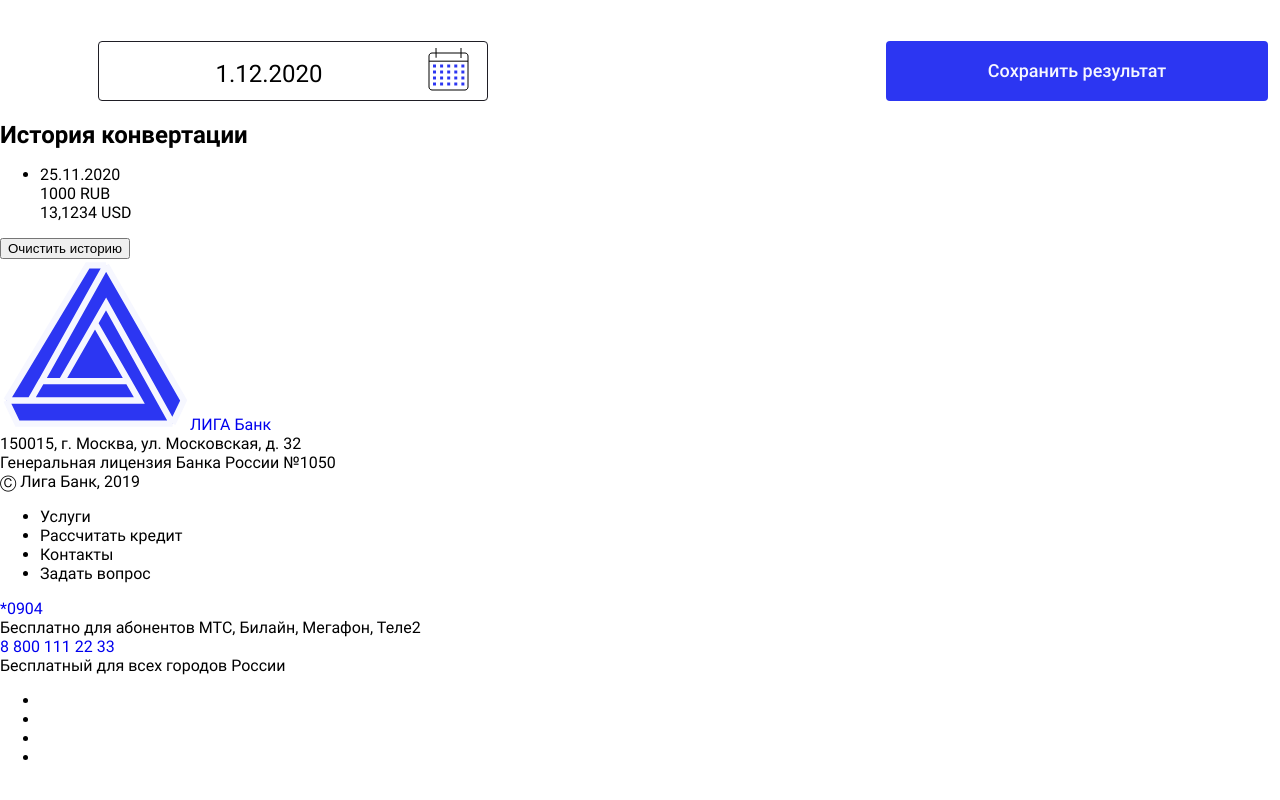
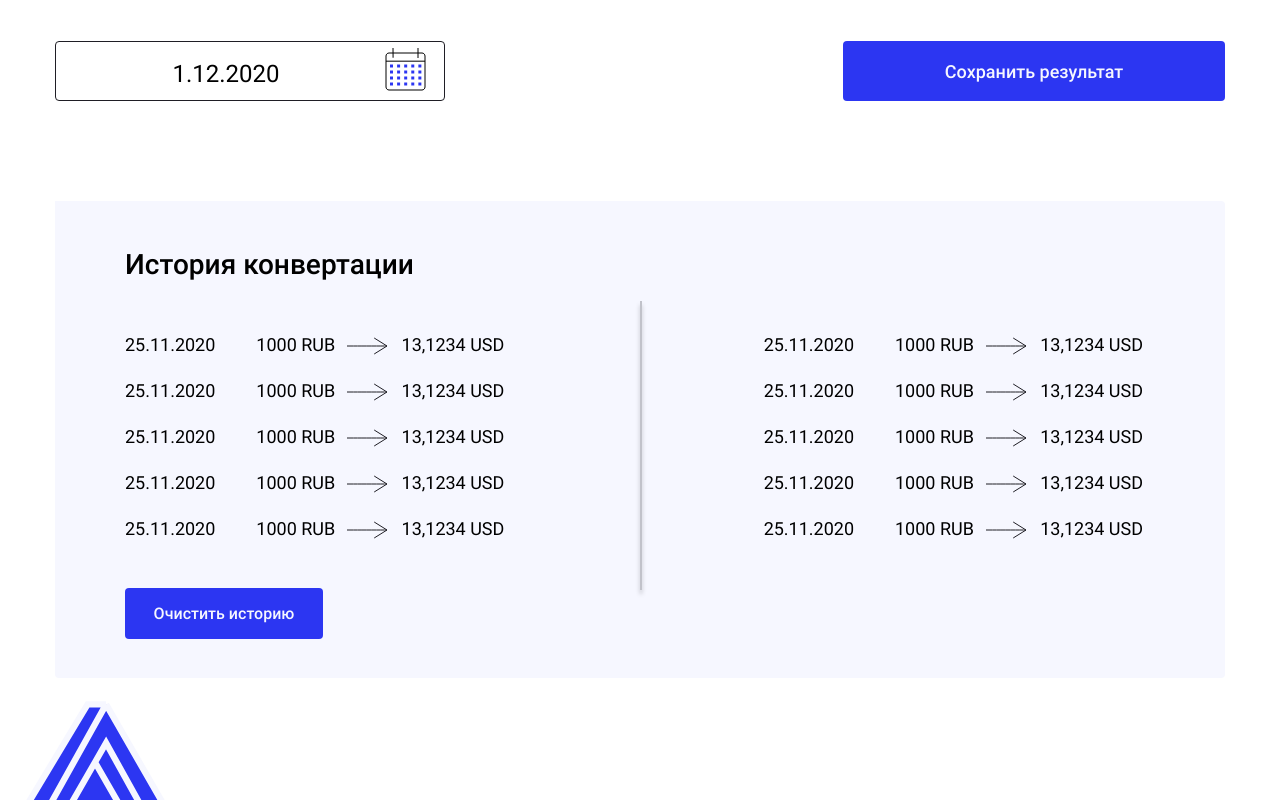
Before and after one commit to KaiZen-prog/league-bank, a React app: page / in a window 1280 px wide. Shown: the part 800-1600 px from the top of the page. Built offline with nearby package versions, Linux system fonts and the light colour scheme.

Commit message:
Стилизация WIP

```diff
--- a/src/components/conversion-history-list.jsx
+++ b/src/components/conversion-history-list.jsx
@@ -4,6 +4,15 @@ import ConversionHistoryItem from './conversion-history-item';
 const ConversionHistoryList = () => {
   return (
     <ul className="conversion-history__list">
+      <ConversionHistoryItem/>
+      <ConversionHistoryItem/>
+      <ConversionHistoryItem/>
+      <ConversionHistoryItem/>
+      <ConversionHistoryItem/>
+      <ConversionHistoryItem/>
+      <ConversionHistoryItem/>
+      <ConversionHistoryItem/>
+      <ConversionHistoryItem/>
       <ConversionHistoryItem/>
     </ul>
   );
--- a/src/components/conversion-history.jsx
+++ b/src/components/conversion-history.jsx
@@ -4,7 +4,7 @@ import ConversionHistoryList from "./conversion-history-list";
 const ConversionHistory = () => {
   return (
     <section className="conversion-history">
-      <h1 className="conversion-history__header">История конвертации</h1>
+      <h2 className="conversion-history__header">История конвертации</h2>
       <ConversionHistoryList/>
       <button className="conversion-history__button">Очистить историю</button>
     </section>
--- a/src/components/header.jsx
+++ b/src/components/header.jsx
@@ -3,6 +3,7 @@ import React from 'react';
 const Header = () => {
   return (
     <header className="header">
+      <div className="header__wrapper">
         <a className="header__logo" href="#">ЛИГА Банк</a>
 
         <nav className="header__nav">
@@ -26,6 +27,7 @@ const Header = () => {
         </nav>
 
         <a className="header__login" href="#">Войти в Интернет-банк</a>
+      </div>
     </header>
   );
 };
--- a/src/components/promo.jsx
+++ b/src/components/promo.jsx
@@ -3,10 +3,12 @@ import React from 'react';
 const Promo = () => {
   return (
     <section className="promo">
-      <div className="promo__wrapper">
-        <h1 className="promo__header">Лига Банк</h1>
-        <p className="promo__slogan">Кредиты на любой случай</p>
-        <a className="promo__link" href="#">Рассчитать кредит</a>
+      <div className="promo__center">
+        <div className="promo__wrapper">
+          <h1 className="promo__header">Лига Банк</h1>
+          <p className="promo__slogan">Кредиты на любой случай</p>
+          <a className="promo__link" href="#">Рассчитать кредит</a>
+        </div>
       </div>
     </section>
   );
--- /dev/null
+++ b/src/sass/conversion-history.scss
@@ -0,0 +1,117 @@
+.conversion-history {
+  position: relative;
+
+  width: 1170px;
+  height: 477px;
+
+  margin: 0 auto 20px auto;
+  padding-top: 44px;
+  padding-left: 70px;
+
+  background-color: $color-white;
+  border-radius: 0 4px 4px 4px;
+
+  &::before {
+    position: absolute;
+    content: "";
+
+    top: 100px;
+    left: 585px;
+
+    width: 0;
+    height: 289px;
+
+    border: 1px solid #C1C2CA;
+    box-shadow: 0 4px 4px rgba(0, 0, 0, 0.25);
+  }
+}
+
+.conversion-history__header {
+  width: 371px;
+
+  font-weight: 500;
+  font-size: 28px;
+  line-height: 39px;
+
+  margin-bottom: 52px;
+}
+
+.conversion-history__list {
+  display: flex;
+  flex-direction: column;
+  align-content: space-between;
+  flex-wrap: wrap;
+
+  list-style: none;
+
+  height: 230px;
+
+  margin: 0 0 22px 0;
+  padding: 0;
+}
+
+.conversion-history__item {
+  display: flex;
+
+  margin-right: 70px;
+  padding-right: 12px;
+
+  box-sizing: border-box;
+
+  p {
+    font-size: 18px;
+    line-height: 18px;
+
+    margin-top: 0;
+    margin-bottom: 28px;
+  }
+}
+
+.conversion-history__container {
+  position: relative;
+
+  display: flex;
+  flex-grow: 1;
+
+  min-width: 248px;
+
+  &::before {
+    position: absolute;
+    content: "";
+
+    display: block;
+
+    top: 1px;
+    left: 124px;
+
+    width: 41px;
+    height: 18px;
+
+    margin-left: -33px;
+
+    background-image: url("../img/icon-conversion-arrow.svg");
+    background-repeat: no-repeat;
+  }
+}
+
+.conversion-history__date {
+  margin-right: 41px;
+}
+
+.conversion-history__before {
+  margin-right: 65px;
+}
+
+.conversion-history__after {
+  margin-left: auto;
+}
+
+.conversion-history__button {
+  @include blue-button;
+
+  width: 198px;
+  height: 51px;
+
+  font-size: 16px;
+  line-height: 19px;
+}
--- a/src/sass/converter.scss
+++ b/src/sass/converter.scss
@@ -1,7 +1,7 @@
 .converter {
   width: $page-container-width;
 
-  margin: 0 auto 20px auto;
+  margin: 0 auto 100px auto;
   padding-top: 46px;
 }
 
@@ -176,20 +176,11 @@
 }
 
 .converter__button {
+  @include blue-button;
+
   width: 382px;
   height: 60px;
 
-  font-family: "Roboto", "Arial", sans-serif;
-  font-weight: 500;
   font-size: 18px;
   line-height: 140%;
-
-  text-align: center;
-
-  color: $color-white;
-
-  background: $color-blue;
-
-  border: none;
-  border-radius: 4px;
 }
--- a/src/sass/header.scss
+++ b/src/sass/header.scss
@@ -1,4 +1,8 @@
 .header {
+  background-color: $color-white;
+}
+
+.header__wrapper {
   display: flex;
 
   width: $page-width;
@@ -8,8 +12,6 @@
 
   margin: 0 auto;
   padding-left: 98px;
-
-  background-color: $color-white;
 }
 
 .header__logo {
--- /dev/null
+++ b/src/sass/mixins.scss
@@ -0,0 +1,13 @@
+@mixin blue-button {
+  font-family: "Roboto", "Arial", sans-serif;
+  font-weight: 500;
+
+  text-align: center;
+
+  color: $color-white;
+
+  background: $color-blue;
+
+  border: none;
+  border-radius: 4px;
+}
--- a/src/sass/promo.scss
+++ b/src/sass/promo.scss
@@ -1,54 +1,12 @@
 .promo {
-  position: relative;
-
-  width: $page-width;
-  height: 400px;
-
-  padding-left: 150px;
-
   background-color: $color-blue;
   background-image: linear-gradient(180.24deg, rgba(32, 39, 179, 0) 36.31%, #2027B3 99.79%);
-
-  &::before {
-    position: absolute;
-    content: "";
-
-    top: 131px;
-    left: 150px;
-
-    width: 150px;
-    height: 269px;
-
-    background: linear-gradient(183.47deg, rgba(56, 65, 255, 0) 66.3%, #3841FF 97.14%);
-    z-index: 1;
-  }
-
-  &::after {
-    position: absolute;
-    content: "";
-
-    top: 131px;
-    right: 299px;
-
-    width: 270px;
-    height: 269px;
-
-    background: linear-gradient(183.47deg, rgba(56, 65, 255, 0) 27.26%, #3841FF 97.14%);
-    z-index: 1;
-  }
 }
 
-.promo__wrapper {
+.promo__center {
   position: relative;
-  display: flex;
-  flex-direction: column;
-
-  width: 917px;
-
-  padding-top: 102px;
-  padding-left: 118px;
-
-  background-color: $color-blue;
+  width: $page-width;
+  margin: 0 auto;
 
   &::before {
     position: absolute;
@@ -59,7 +17,7 @@
     height: 228px;
 
     top: 61px;
-    right: -75px;
+    right: 224px;
 
     background-image: url("../img/white-card.png");
     background-repeat: no-repeat;
@@ -75,11 +33,52 @@
     height: 228px;
 
     top: 119px;
-    right: 14px;
+    right: 313px;
 
     background-image: url("../img/black-card.png");
     background-repeat: no-repeat;
     z-index: 3;
+  }
+}
+
+.promo__wrapper {
+  position: relative;
+  display: flex;
+  flex-direction: column;
+
+  width: 917px;
+
+  margin: 0 298px 0 150px;
+
+  padding-top: 102px;
+  padding-left: 118px;
+
+  background-color: $color-blue;
+
+  &::before {
+    position: absolute;
+    content: "";
+
+    top: 131px;
+    left: 0;
+
+    width: 150px;
+    height: 269px;
+
+    background: linear-gradient(183.47deg, rgba(56, 65, 255, 0) 66.3%, #3841FF 97.14%);
+  }
+
+  &::after {
+    position: absolute;
+    content: "";
+
+    top: 131px;
+    right: 0;
+
+    width: 270px;
+    height: 269px;
+
+    background: linear-gradient(183.47deg, rgba(56, 65, 255, 0) 27.26%, #3841FF 97.14%);
   }
 }
 
--- a/src/sass/scaffolding.scss
+++ b/src/sass/scaffolding.scss
@@ -38,7 +38,6 @@ html {
 
 body {
   font-family: "Roboto", "Arial", sans-serif;
-  width: 1366px;
   margin: auto;
 }
 
--- a/src/sass/style.scss
+++ b/src/sass/style.scss
@@ -1,5 +1,7 @@
 @import "variables";
 @import "scaffolding";
+@import "mixins";
 @import "header";
 @import "promo";
 @import "converter";
+@import "conversion-history";
```
Also changed, not shown: src/img/icon-conversion-arrow.svg (added), src/sass/footer.scss (added). Lines whose indentation alone changed are shown as unchanged.
